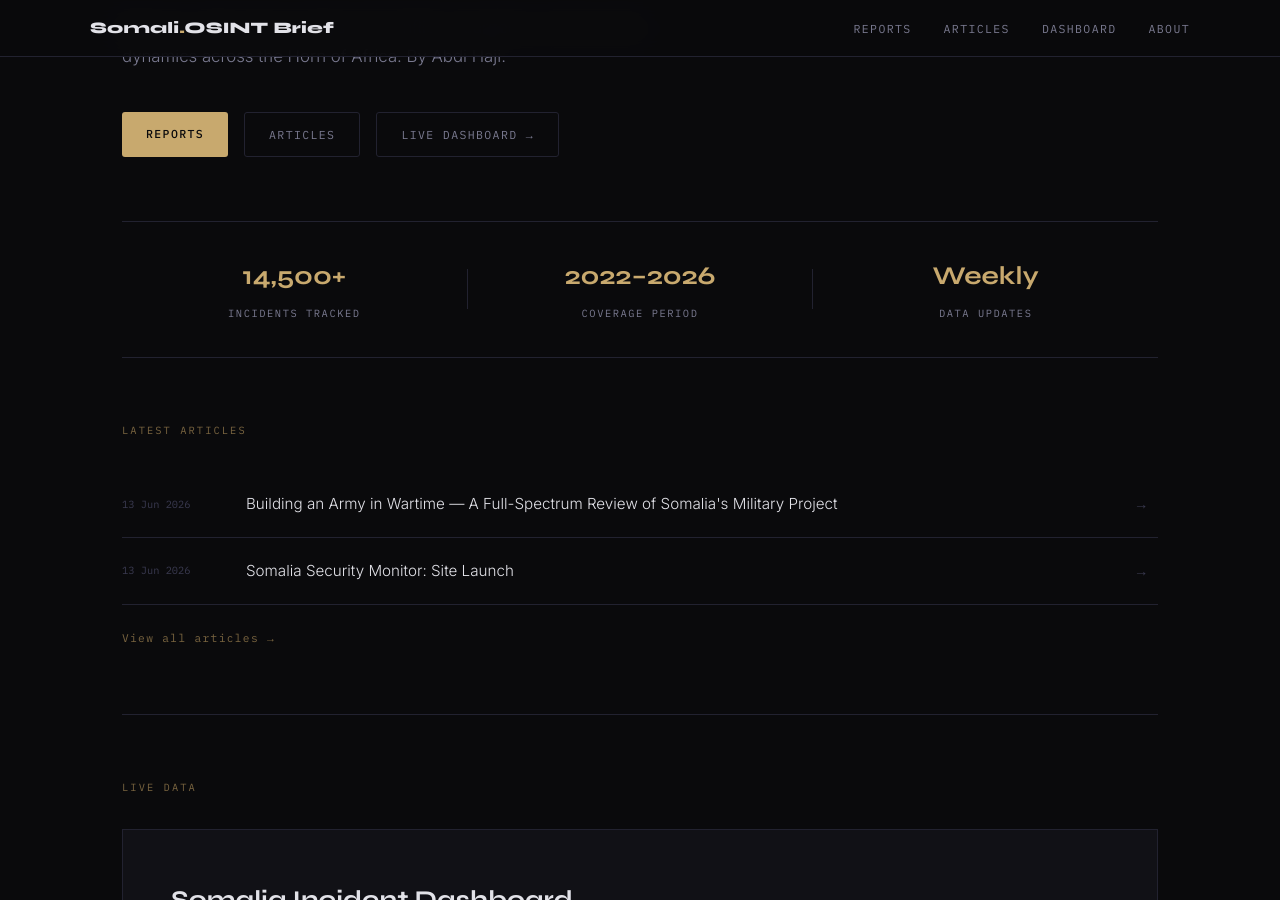
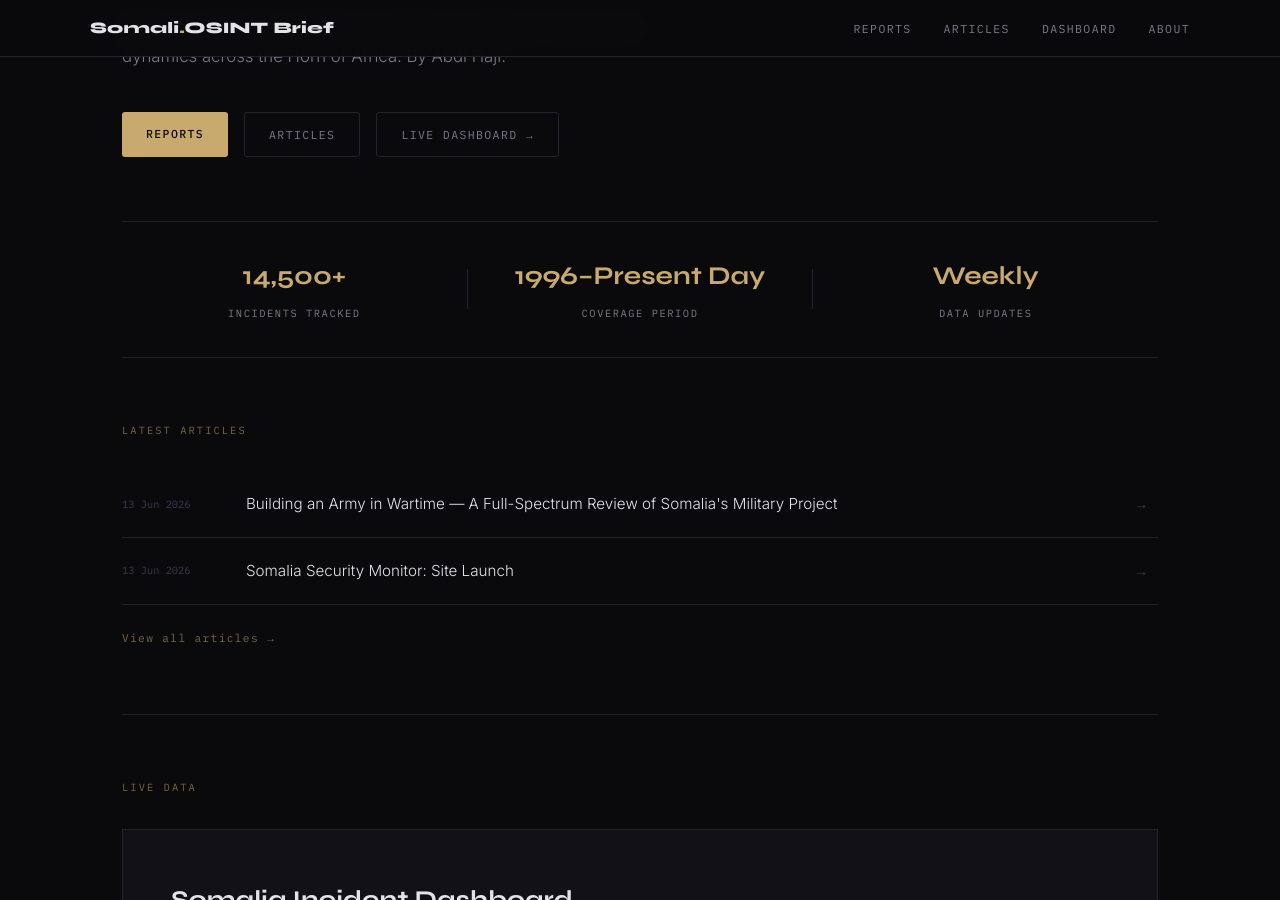
Before and after one commit to abdigh26/abdigh26.github.io, a Jekyll site: the page built from index.html, in a window 1280 px wide and 900 px high, scrolled down 419 px. Built offline with Jekyll 4.4.1, drawn with Linux system fonts in a browser that asks for light colours.

Commit message:
Update index.html

```diff
--- a/index.html
+++ b/index.html
@@ -21,7 +21,7 @@ title: Home
   </div>
   <div class="stat-divider"></div>
   <div class="stat">
-    <span class="stat-num">2022–2026</span>
+    <span class="stat-num">1996–Present Day</span>
     <span class="stat-label">Coverage period</span>
   </div>
   <div class="stat-divider"></div>
```
